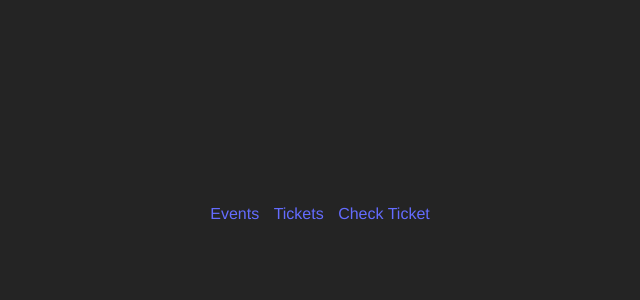
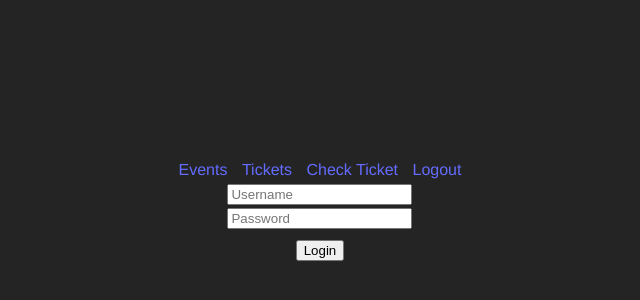
Before and after one commit to viljaminion/Ohjelmistoprojekti1, a React (Vite) app in the folder ticketGuruClient/: page /login in a window 1280 px wide. Shown: the part 186-486 px from the top of the page, without its empty margins (320-960 px from the left). Built offline with nearby package versions, Linux system fonts and the light colour scheme; sample sign-in values are in the browser's storage.

Commit message:
client login

```diff
--- a/ticketGuruClient/src/App.jsx
+++ b/ticketGuruClient/src/App.jsx
@@ -1,28 +1,50 @@
-
-import { useState } from 'react'
-import { BrowserRouter, Routes, Route, Link } from 'react-router-dom';
-//import 'react-table/react-table.css';
-import reactLogo from './assets/react.svg'
-import viteLogo from '/vite.svg'
+import React, { useState, useEffect } from 'react';
+import { BrowserRouter, Routes, Route, Link, Navigate } from 'react-router-dom';
 import './App.css'
 import TicketList from './ticketList';
 import EventList from './EventList';
 import TicketUsed from './TicketUsed';
+import Login from './Login';
 
 export default function App() {
+  const [authenticated, setAuthenticated] = useState(false);
+
+  useEffect(() => {
+    const storedAuthState = localStorage.getItem('authenticated');
+    if (storedAuthState) {
+      setAuthenticated(JSON.parse(storedAuthState));
+    }
+  }, []);
+
+  const handleAuthentication = (isAuthenticated) => {
+    setAuthenticated(isAuthenticated);
+    localStorage.setItem('authenticated', JSON.stringify(isAuthenticated));
+  };
+
+  const handleLogout = () => {
+    setAuthenticated(false);
+    localStorage.removeItem('authenticated');
+  };
 
   return (
     <div className="App">
       <BrowserRouter>
         <div>
-          <Link to="/events">Events</Link>{' '}
-          <Link to="/tickets">Tickets</Link>{' '}
-          <Link to="/ticketused">Check Ticket</Link>{' '}
+          {authenticated && (
+            <>
+              <Link to="/events">Events</Link>{' '}
+              <Link to="/tickets">Tickets</Link>{' '}
+              <Link to="/ticketused">Check Ticket</Link>{' '}
+              <Link to="/login" onClick={handleLogout}>Logout</Link>{' '}
+            </>
+          )}
+          {!authenticated && <Link to="/login"></Link>}
           <Routes>
-
+            {!authenticated && <Route path="/" element={<Navigate to="/login" />} />}
             <Route path="/events" element={<EventList />} />
             <Route path="/tickets" element={<TicketList />} />
             <Route path="/ticketused" element={<TicketUsed />} />
+            <Route path="/login" element={<Login onAuthentication={handleAuthentication} />} />
           </Routes>
         </div>
       </BrowserRouter>
--- /dev/null
+++ b/ticketGuruClient/src/Login.jsx
@@ -0,0 +1,44 @@
+import React, { useState } from 'react';
+import { useNavigate } from 'react-router-dom';
+
+function Login({ onAuthentication }) {
+    const [username, setUsername] = useState('');
+    const [password, setPassword] = useState('');
+    const navigate = useNavigate();
+
+    const handleLogin = () => {
+        const basicAuth = btoa(`${username}:${password}`);
+
+        fetch('http://localhost:8080/login', {
+            method: 'GET',
+            headers: {
+                Authorization: `Basic ${basicAuth}`,
+                'Content-Type': 'application/json',
+            },
+        })
+            .then(response => {
+                if (!response.ok) {
+                    throw new Error('Failed to login');
+                }
+                localStorage.setItem('username', username);
+                localStorage.setItem('password', password);
+                onAuthentication(true);
+                navigate('/');
+            })
+            .catch(error => {
+                console.error('Login failed:', error);
+            });
+    };
+
+    return (
+        <div>
+            <input type="text" placeholder="Username" value={username} onChange={(e) => setUsername(e.target.value)} />
+            <br />
+            <input type="password" placeholder="Password" value={password} onChange={(e) => setPassword(e.target.value)} />
+            <br />
+            <button onClick={handleLogin}>Login</button>
+        </div>
+    );
+}
+
+export default Login;
--- a/ticketGuruClient/src/TicketUsed.jsx
+++ b/ticketGuruClient/src/TicketUsed.jsx
@@ -4,8 +4,8 @@ function TicketUsed() {
     const [ticketCode, setTicketCode] = useState('');
     const [ticketInfo, setTicketInfo] = useState(null);
 
-    const username = 'mikko';
-    const password = 'admin';
+    const username = localStorage.getItem('username') || '';
+    const password = localStorage.getItem('password') || '';
     const basicAuth = btoa(`${username}:${password}`);
 
     const handleChange = (e) => {
```
